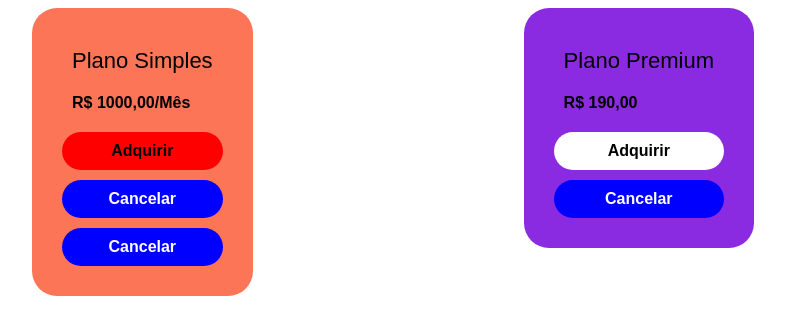
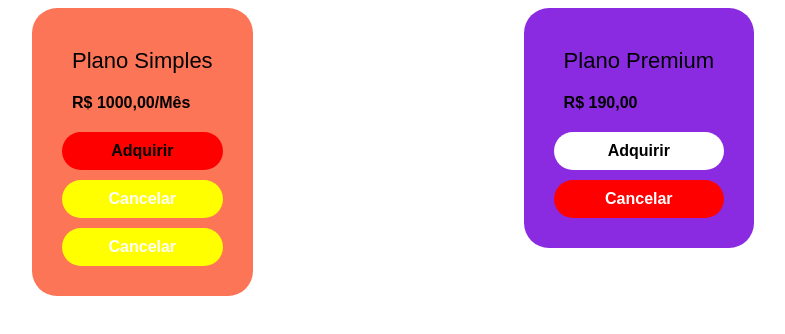
Before and after one commit to Isaac-Sousa-Dev/CURSO_ANGULAR-o-guia-definitivo, an Angular app: page / in a window 1280 px wide. Shown: the top 334 px of the page, without its empty margins (247-1032 px from the left). Built offline with nearby package versions, Linux system fonts and the light colour scheme.

Commit message:
fix: primeiro caso de uso com o ng deep

```diff
--- a/src/app/card/card.component.scss
+++ b/src/app/card/card.component.scss
@@ -21,6 +21,6 @@
 
 // Atualização do componente pai para o filho se afetar estilização de outros componentes
 // Usando ::ng-deep | :host -> para estilizr somente no componente atual
-:host ::ng-deep #cancel-button .card-cancel-button {
+:host ::ng-deep .card-cancel-button {
     background-color: yellow !important;
 }
--- a/src/styles.scss
+++ b/src/styles.scss
@@ -1 +1,3 @@
 /* You can add global styles to this file, and also import other style files */
+
+@import "./styles/global-overrides"
--- /dev/null
+++ b/src/styles/_global-overrides.scss
@@ -0,0 +1,3 @@
+.card-cancel-button {
+    background-color: red !important;
+}
```
